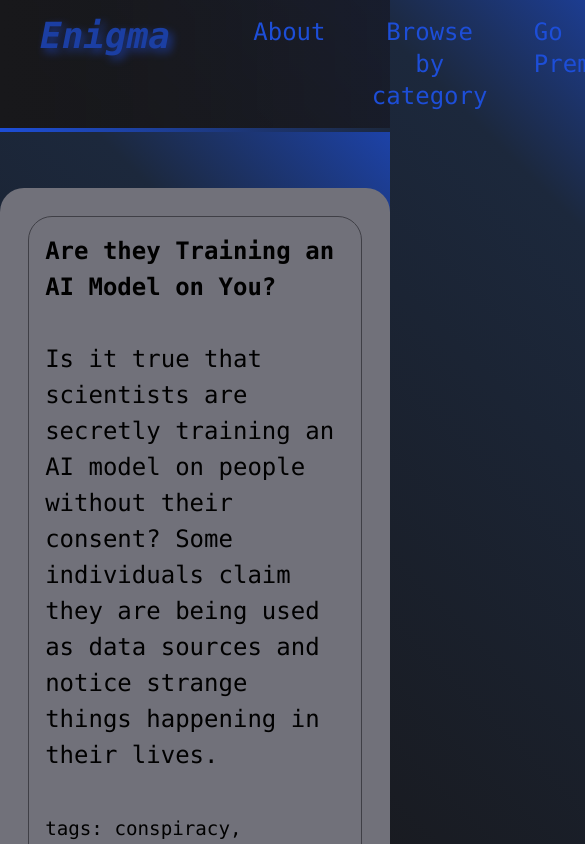
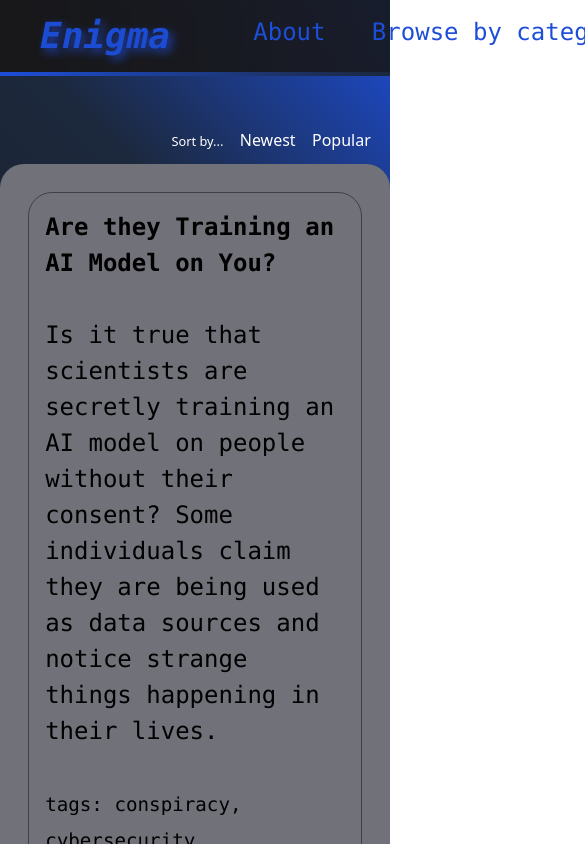
Before and after one commit to OblivionNoir/Enigma-site, a React (Create React App) app in the folder enigma-site/: page / in a window 390 px wide. Shown: the top 844 px of the page, 585 px wide, since content can reach past the window. Built offline with nearby package versions, Linux system fonts and the light colour scheme.

Commit message:
Fixed mininav responsiveness issues

```diff
--- a/enigma-site/src/App.jsx
+++ b/enigma-site/src/App.jsx
@@ -51,8 +51,8 @@ function Navbar() {
     //accmenu - leave it alone
     return (
         <BrowserRouter>
-            <nav className=" text-2xl fixed w-screen z-10 topnav">
-                <ul className=' text-blue-700 flex flex-row justify-start space-x-10 py-4 pl-10 font-mono topul'>
+            <nav className="text-2xl fixed w-screen z-10 topnav">
+                <ul className=' text-blue-700 flex flex-row justify-start space-x-10 py-4 pl-10 font-mono whitespace-nowrap topul'>
 
                     <li className='drop-shadow-title text-4xl mr-10 flicker-ani-target ' id="logo">
                         <b><i>
@@ -126,21 +126,7 @@ function SignLog() {
         </React.Fragment>
     );
 };
-function MiniNav() {
-    return (
-        <React.Fragment>
-            <br></br>
-            <br></br>
-            <nav className=' text-white max-w-4xl mt-20 ml-MiniNavM'>
-                <ul className='flex flex-row space-x-2.5'>
-                    <li><small>Sort by...</small></li>
-                    <li><button>Newest</button></li>
-                    <li><button>Popular</button></li>
-                </ul>
-            </nav>
-        </React.Fragment>
-    );
-};
+
 //this will have articles, each with a background, headline, and short description
 //in column format
 //default sort is by most popular that day
@@ -165,10 +151,22 @@ function HandleFormData() {
             //display the data
         });
 };
+//now do the same thing to fix the main nav's responsiveness
 function ScrollFeed() {
     let article_author = "me"
     return (
-        <main className=' flex flex-column bg-zinc-500 max-w-4xl justify-center m-auto mt-3 overflow-y-auto rounded-3xl relative font-mono'>
+        <React.Fragment>
+            <div id="mini-nav-cont" className='max-w-4xl m-auto flex justify-end'>
+                <nav className=' text-white mt-32 whitespace-nowrap mr-4'>
+                    <ul className='flex flex-row space-x-2.5'>
+                        <li><small>Sort by...</small></li>
+                        <li><button>Newest</button></li>
+                        <li><button>Popular</button></li>
+                    </ul>
+                </nav>
+            </div>
+
+            <main className=' flex flex-column bg-zinc-500 max-w-4xl justify-center m-auto mt-3 overflow-y-auto rounded-3xl  font-mono'>
                 <section className=' w-MainScroll mt-5 rounded-3xl'>
                     <div className='space-y-16 mx-5'>
                         <article>
@@ -184,6 +182,8 @@ function ScrollFeed() {
                     </div>
                 </section>
             </main>
+
+        </React.Fragment>
     );
 };
 //do the main rendering here
@@ -192,7 +192,7 @@ class MainSite extends React.Component {
         return (
             <React.Fragment>
                 <Navbar />
-                <MiniNav />
+
                 <ScrollFeed />
             </React.Fragment>
         );
--- a/enigma-site/tailwind.config.js
+++ b/enigma-site/tailwind.config.js
@@ -9,9 +9,6 @@ module.exports = {
     width: {
       'MainScroll': '95.83%'
     },
-    margin: {
-      'MiniNavM': '96rem'
-    },
     padding: {
       'SignLogPad': '87rem'
     }
```
Lines whose indentation alone changed are shown as unchanged.
